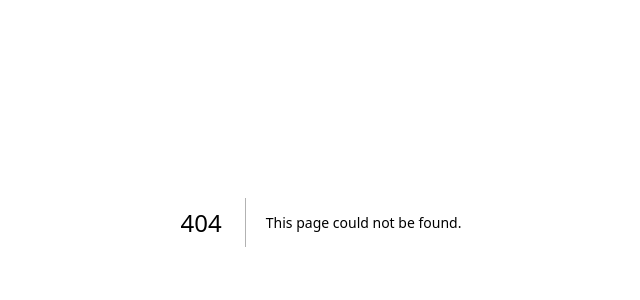
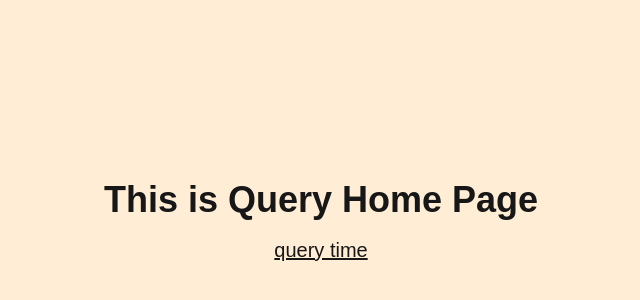
Before and after one commit to entrolEC/nextjs-react-query-demo, a Next.js app: page /query in a window 1280 px wide. Before the commit this address had no page. Shown: the part 178-478 px from the top of the page, without its empty margins (319-959 px from the left). Built offline with nearby package versions, Linux system fonts and the light colour scheme.

Commit message:
feat: query page

```diff
--- a/src/app/globals.css
+++ b/src/app/globals.css
@@ -7,12 +7,6 @@
     --foreground: #171717;
 }
 
-@media (prefers-color-scheme: dark) {
-  :root {
-    --background: #0a0a0a;
-    --foreground: #ededed;
-  }
-}
 
 body {
     color: var(--foreground);
--- a/src/app/layout.tsx
+++ b/src/app/layout.tsx
@@ -1,4 +1,4 @@
-import type { Metadata } from "next";
+import type {Metadata} from "next";
 import localFont from "next/font/local";
 import "./globals.css";
 
--- /dev/null
+++ b/src/app/query/layout.tsx
@@ -0,0 +1,12 @@
+import {ReactQueryClientProvider} from "@/app/react-query-client-provider";
+import {ReactNode} from "react";
+
+export default function Layout({children}: { children: ReactNode }) {
+    return (
+        <ReactQueryClientProvider>
+            <div className='w-full h-full bg-orange-100'>
+                {children}
+            </div>
+        </ReactQueryClientProvider>
+    )
+}
--- /dev/null
+++ b/src/app/query/page.tsx
@@ -0,0 +1,12 @@
+'use client'
+import Link from "next/link";
+
+
+export default function Home() {
+    return (
+        <div className='flex h-full w-full justify-center items-center flex-col gap-4'>
+            <p className='font-bold text-4xl'>This is Query Home Page</p>
+            <Link href='query/time' className='underline text-xl'>query time</Link>
+        </div>
+    );
+}
--- /dev/null
+++ b/src/app/queryclient.tsx
@@ -0,0 +1,22 @@
+import {isServer, QueryClient} from "@tanstack/query-core";
+
+function makeQueryClient() {
+    return new QueryClient({
+        defaultOptions: {
+            queries: {
+                staleTime: 100,
+            },
+        },
+    })
+}
+
+let browserQueryClient: QueryClient | undefined = undefined
+
+export default function getQueryClient() {
+    if (isServer) {
+        return makeQueryClient()
+    } else {
+        if (!browserQueryClient) browserQueryClient = makeQueryClient()
+        return browserQueryClient
+    }
+}
--- /dev/null
+++ b/src/app/react-query-client-provider.tsx
@@ -0,0 +1,14 @@
+'use client'
+
+import {QueryClientProvider} from "@tanstack/react-query";
+import {ReactNode} from "react";
+import getQueryClient from "@/app/queryclient";
+
+export function ReactQueryClientProvider({children}: {children: ReactNode}) {
+    const queryClient = getQueryClient()
+    return (
+        <QueryClientProvider client={queryClient} >
+            {children}
+        </QueryClientProvider>
+    )
+}
```
Also changed, not shown: package.json (+6 -5 lines), src/lib/fetcher.ts (added, +20 -0 lines). Lines whose indentation alone changed are shown as unchanged.
